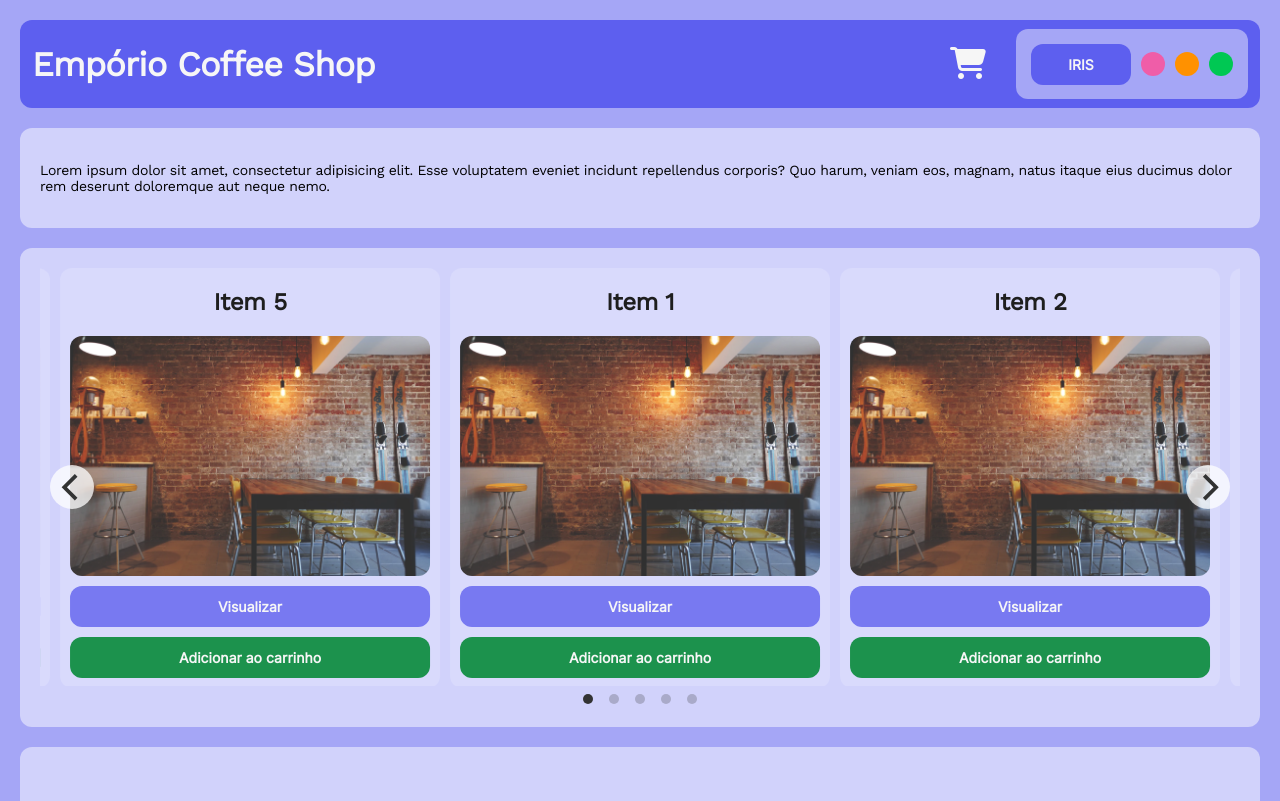
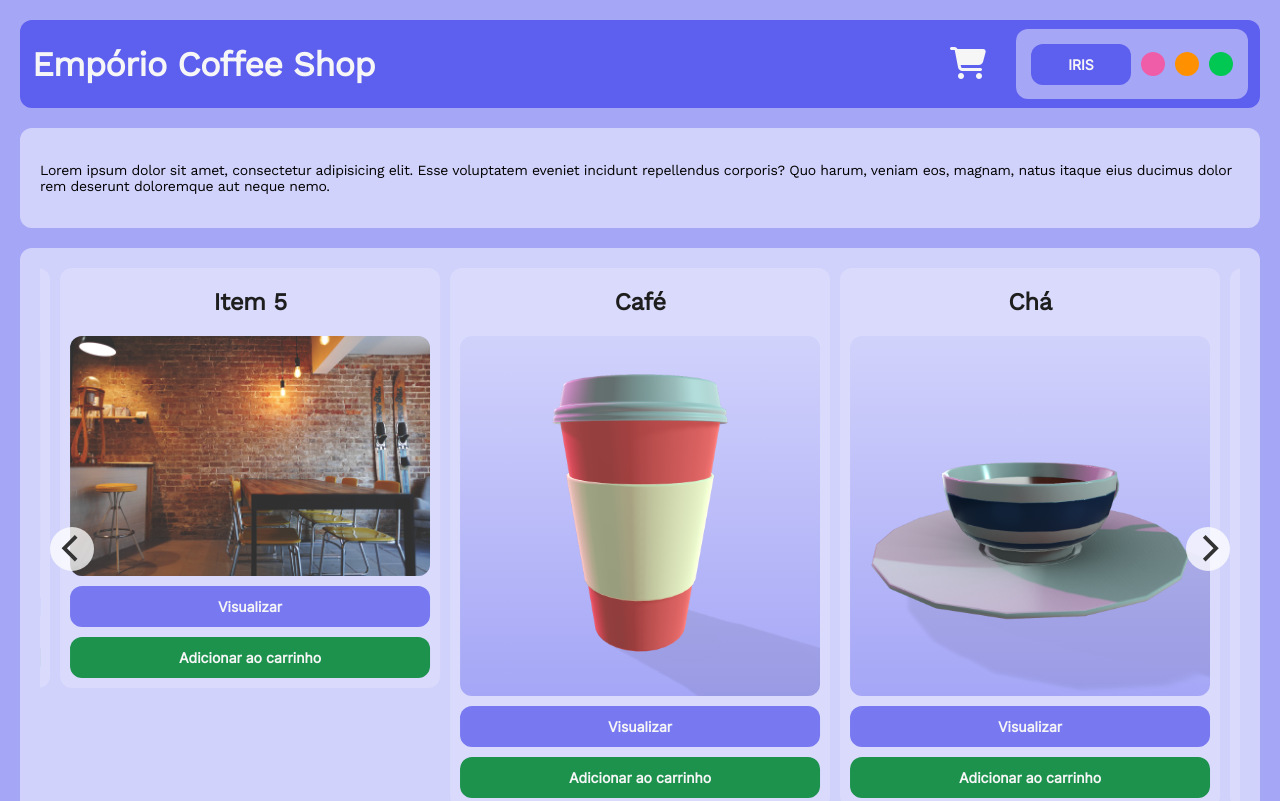
Before and after one commit to Bygrilinho/cardapio-ar, a plain HTML site: page index.html in a window 1280 px wide. Shown: the top 801 px of the page. Drawn offline with nearby package versions, Linux system fonts and the light colour scheme.

Commit message:
Imagens dos itens

```diff
--- a/assets/css/style.css
+++ b/assets/css/style.css
@@ -244,6 +244,7 @@ iframe {
 
 .carousel-cell img {
     display: block;
+    background-image: linear-gradient(var(--accent40), var(--accent60));
     width: 100%;
     height: auto;
     border-radius: var(--radius);
--- a/index.html
+++ b/index.html
@@ -30,20 +30,20 @@
     <div class="content">
         <div class="carousel" data-flickity='{"wrapAround":"true"}'>
             <div class="carousel-cell">
-                <h2 class="legend">Item 1</h2>
-                <img src="/assets/images/background.webp" alt="Café">
+                <h2 class="legend">Café</h2>
+                <img src="/assets/images/coffee_cup.png" alt="Café">
                 <button class="button" type="button" onclick="toggleModel('cup1')">Visualizar</button>
                 <button class="carrinho" type="button" onclick="addToCart()">Adicionar ao carrinho</button>
             </div>
             <div class="carousel-cell">
-                <h2 class="legend">Item 2</h2>
-                <img src="/assets/images/background.webp" alt="Café">
+                <h2 class="legend">Chá</h2>
+                <img src="/assets/images/tea_cup.png" alt="Chá">
                 <button class="button" type="button" onclick="toggleModel('cup2')">Visualizar</button>
                 <button class="carrinho" type="button" onclick="addToCart()">Adicionar ao carrinho</button>
             </div>
             <div class="carousel-cell">
-                <h2 class="legend">Item 3</h2>
-                <img src="/assets/images/background.webp" alt="Café">
+                <h2 class="legend">Milk Shake</h2>
+                <img src="/assets/images/creamed_coffee.png" alt="Milk Shake">
                 <button class="button" type="button" onclick="toggleModel('cup3')">Visualizar</button>
                 <button class="carrinho" type="button" onclick="addToCart()">Adicionar ao carrinho</button>
             </div>
```
Also changed, not shown: assets/images/coffee_cup.png (added), assets/images/creamed_coffee.png (added), assets/images/tea_cup.png (added).
